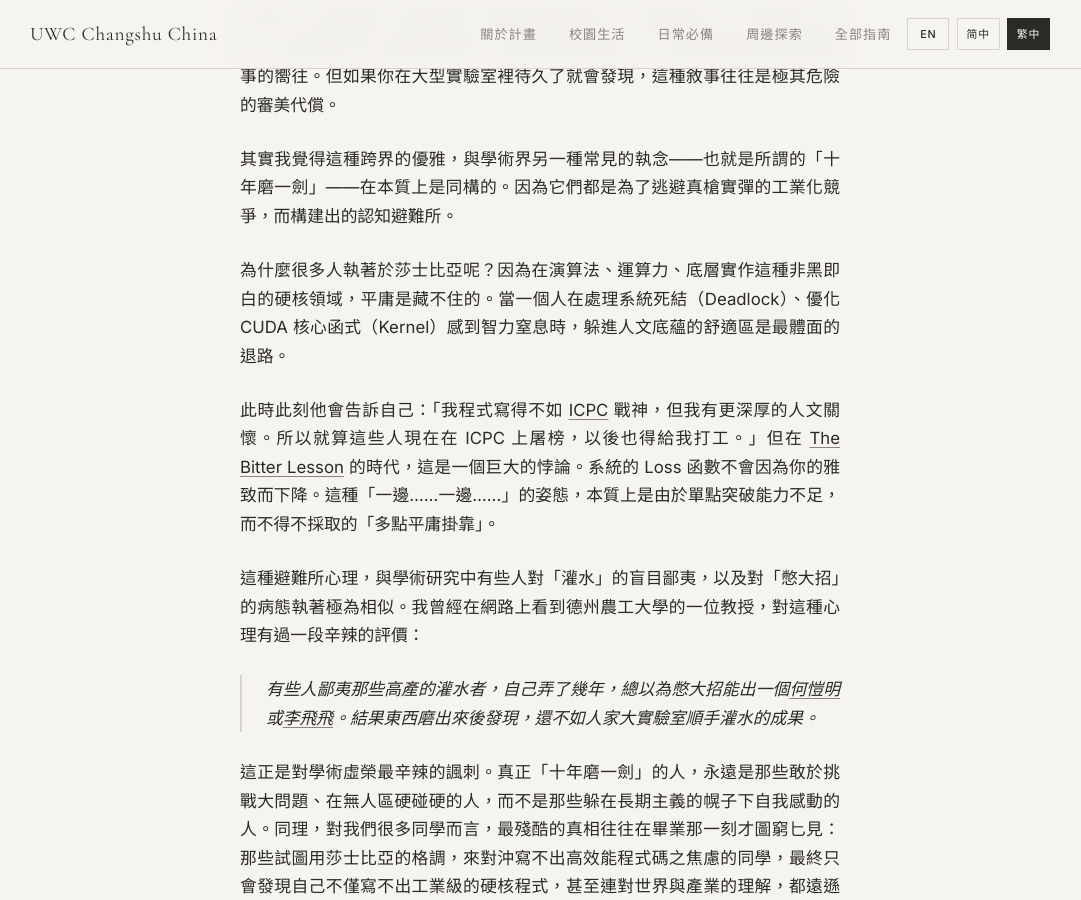
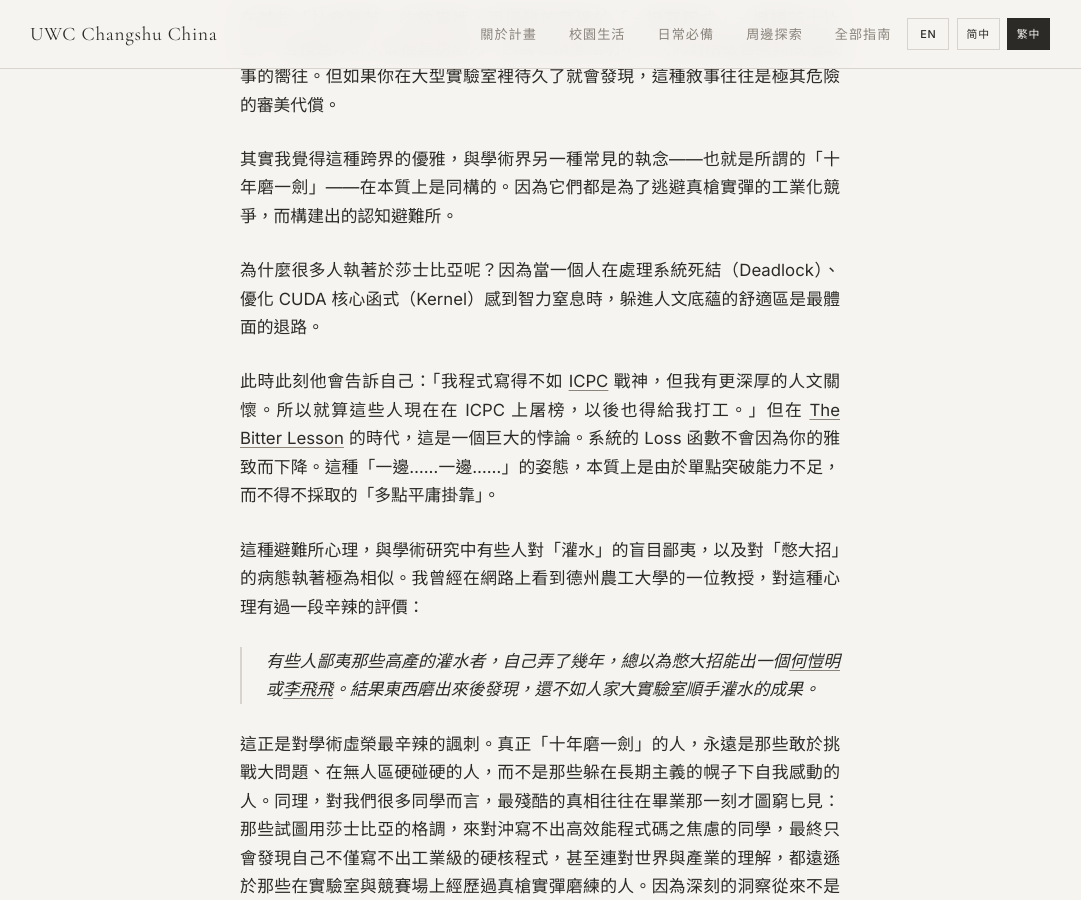
Before and after one commit to United-World-College/UWC-Survival-Guide, a Jekyll site: the page built from website/_guides/chinese/aesthetic-illusion-TW.md, in a window 1280 px wide and 900 px high, scrolled down 729 px. Shown: the whole window, without its empty margins (100-1181 px from the left). Built offline with Jekyll 4.4.1, drawn with Linux system fonts in a browser that asks for light colours.

Commit message:
fix: refine phrasing in aesthetic illusion essay for clarity

```diff
--- a/website/_guides/chinese/aesthetic-illusion-TW.md
+++ b/website/_guides/chinese/aesthetic-illusion-TW.md
@@ -19,7 +19,7 @@ updated: 2026-04-15
 
 其實我覺得這種跨界的優雅，與學術界另一種常見的執念——也就是所謂的「十年磨一劍」——在本質上是同構的。因為它們都是為了逃避真槍實彈的工業化競爭，而構建出的認知避難所。
 
-為什麼很多人執著於莎士比亞呢？因為在演算法、運算力、底層實作這種非黑即白的硬核領域，平庸是藏不住的。當一個人在處理系統死結（Deadlock）、優化 CUDA 核心函式（Kernel）感到智力窒息時，躲進人文底蘊的舒適區是最體面的退路。
+為什麼很多人執著於莎士比亞呢？因為當一個人在處理系統死結（Deadlock）、優化 CUDA 核心函式（Kernel）感到智力窒息時，躲進人文底蘊的舒適區是最體面的退路。
 
 此時此刻他會告訴自己：「我程式寫得不如 [ICPC](https://en.wikipedia.org/wiki/International_Collegiate_Programming_Contest) 戰神，但我有更深厚的人文關懷。所以就算這些人現在在 ICPC 上屠榜，以後也得給我打工。」但在 [The Bitter Lesson](https://en.wikipedia.org/wiki/Bitter_lesson) 的時代，這是一個巨大的悖論。系統的 Loss 函數不會因為你的雅致而下降。這種「一邊……一邊……」的姿態，本質上是由於單點突破能力不足，而不得不採取的「多點平庸掛靠」。
 
```
Also changed, not shown: website/_guides/chinese/aesthetic-illusion-CN.md (+1 -1 lines), website/_guides/default/aesthetic-illusion.md (+1 -1 lines).
